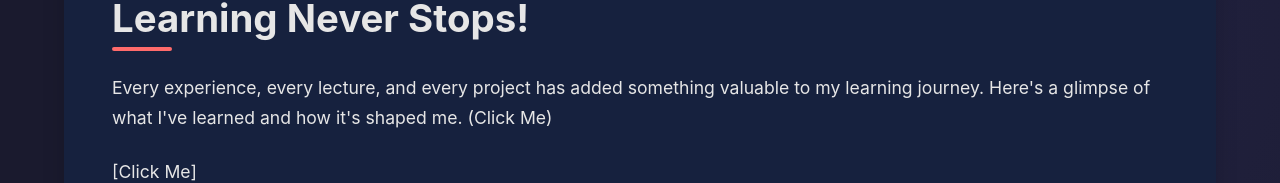
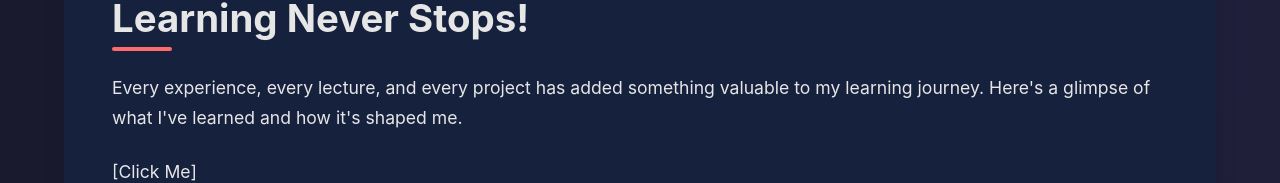
Before and after one commit to SuryanshChandrakar/Portfolio, a plain HTML site: page index.html in a window 1280 px wide. Shown: the part 1177-1360 px from the top of the page. Drawn offline with Linux system fonts and the light colour scheme.

Commit message:
Update index.html

```diff
--- a/index.html
+++ b/index.html
@@ -78,7 +78,7 @@
       <h2>Learning Never Stops!</h2>
       <a href="LearnLog.html" style="text-decoration: none; color: inherit;">
         <p class="highlight">
-          Every experience, every lecture, and every project has added something valuable to my learning journey. Here's a glimpse of what I've learned and how it's shaped me. (Click Me)
+          Every experience, every lecture, and every project has added something valuable to my learning journey. Here's a glimpse of what I've learned and how it's shaped me.
         </p>
         <p class ="highlight">
           [Click Me]
```
